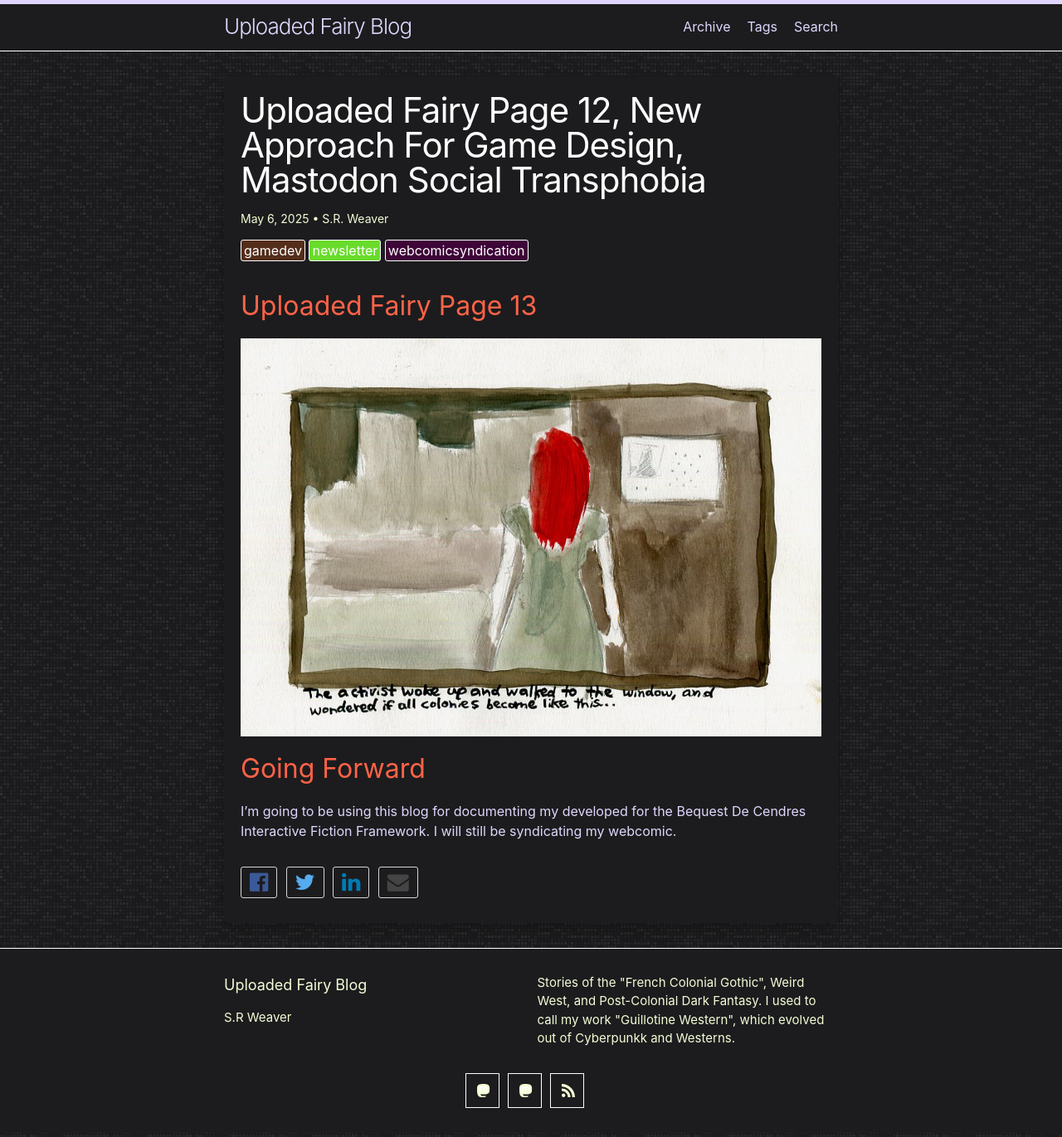
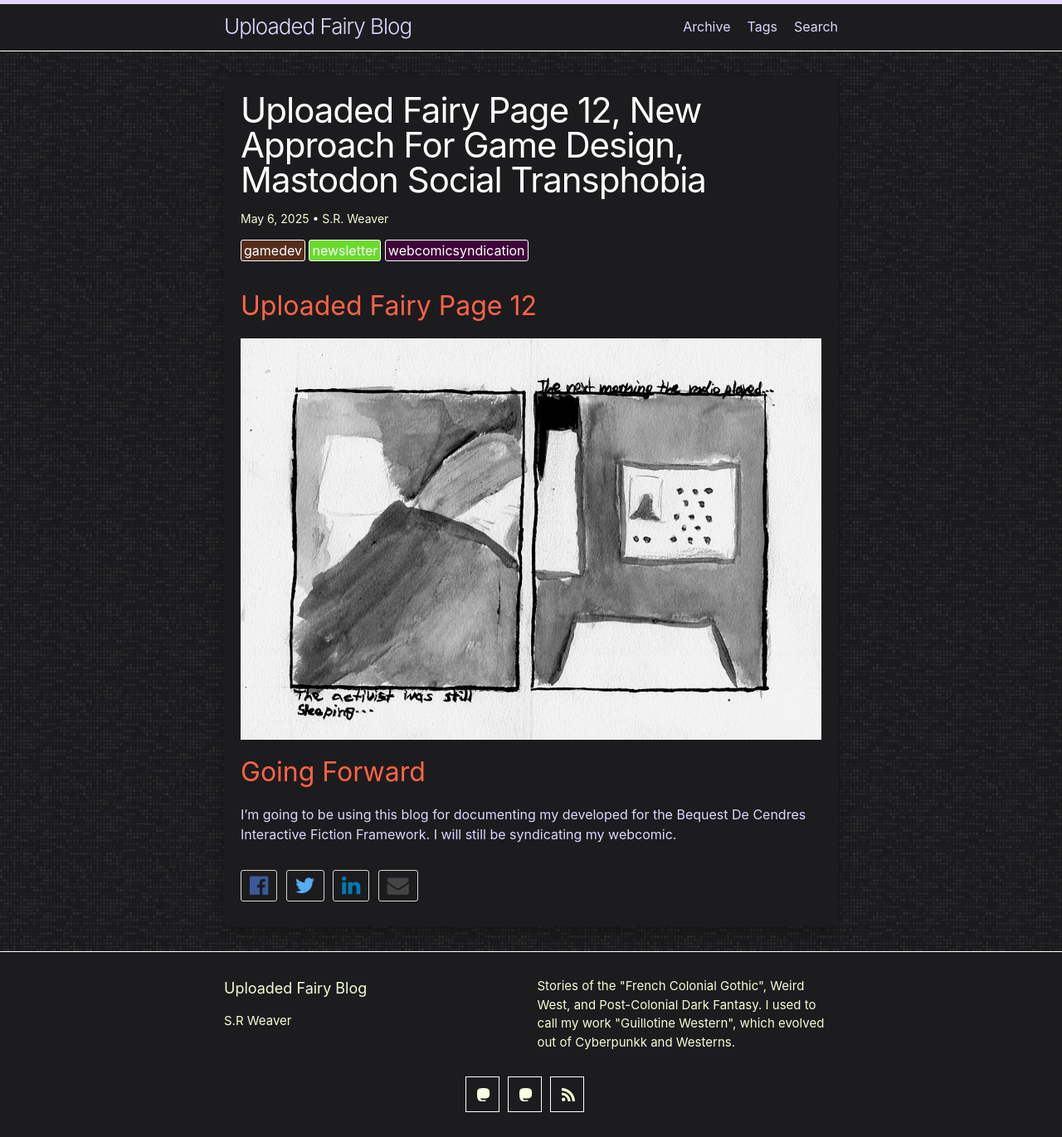
Before and after one commit to BequestDeCendresStudios/BequestDeCendresBlog, a Jekyll site: the page built from _posts/2025-05-06-UploadedFairyPage12_MastodonTransphobia_UpdatesOnGames.md, in a window 1280 px wide. Shown: the whole page at 83% size. Built offline with Jekyll 4.4.1, drawn with Linux system fonts in a browser that asks for light colours; our own code applies the rules of GitHub Pages for plain Markdown files.

Commit message:
Update 2025-05-06-UploadedFairyPage12_MastodonTransphobia_UpdatesOnGames.md

```diff
--- a/_posts/2025-05-06-UploadedFairyPage12_MastodonTransphobia_UpdatesOnGames.md
+++ b/_posts/2025-05-06-UploadedFairyPage12_MastodonTransphobia_UpdatesOnGames.md
@@ -3,8 +3,8 @@ title: "Uploaded Fairy Page 12, New Approach For Game Design, Mastodon Social Tr
 author: "S.R. Weaver"
 tags: newsletter gamedev webcomicsyndication
 ---
-## Uploaded Fairy Page 13
-![Uploaded Fairy Page 12](https://raw.githubusercontent.com/BequestDeCendresStudios/BequestDeCendresBlog/refs/heads/main/images/Pages/page13.jpg)
+## Uploaded Fairy Page 12
+![Uploaded Fairy Page 12](https://raw.githubusercontent.com/BequestDeCendresStudios/BequestDeCendresBlog/refs/heads/main/images/Pages/page12.jpg)
 
 ## Going Forward
 I'm going to be using this blog for documenting my developed for the Bequest De Cendres Interactive Fiction Framework. I will still be syndicating my webcomic.
```
